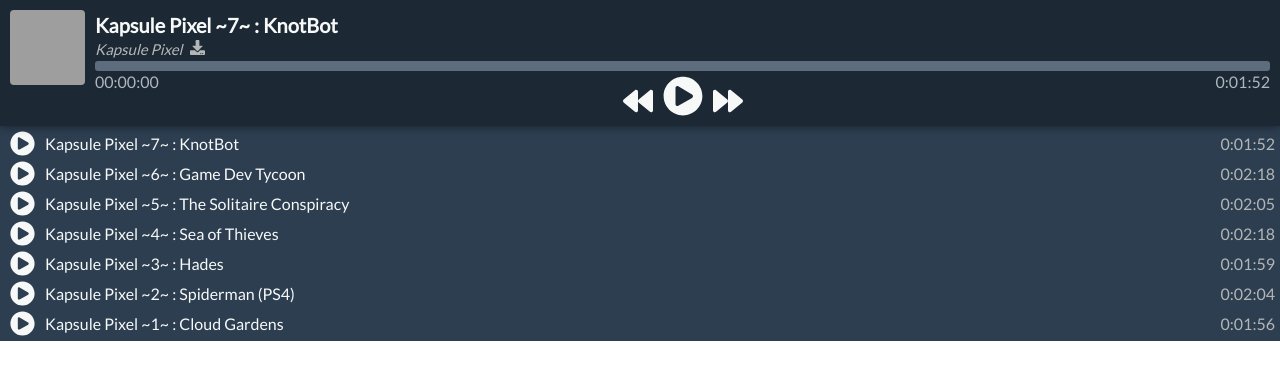
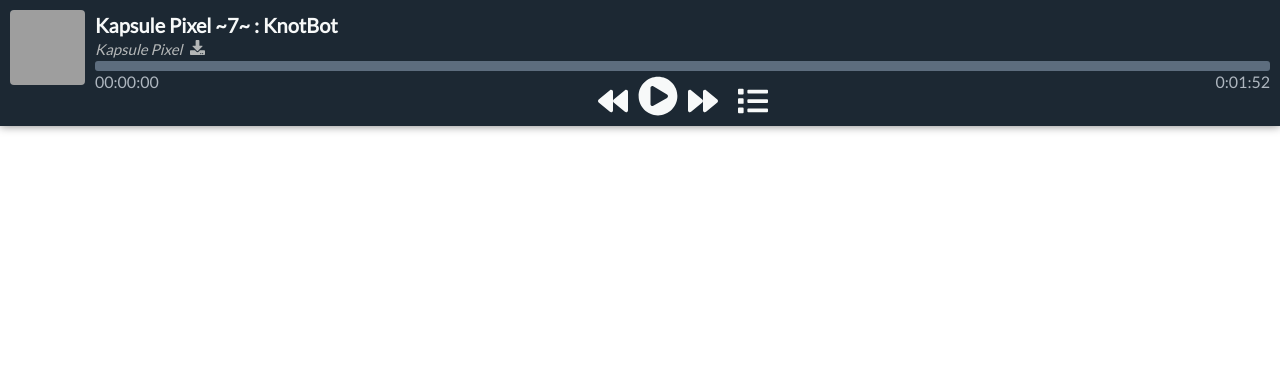
Before and after one commit to podCloud/player, a React (Create React App) app: page / in a window 1280 px wide. Shown: the top 380 px of the page. Built offline with nearby package versions, Linux system fonts and the light colour scheme; grey boxes are pictures that could not be loaded.

Commit message:
feat: add episodes list show/hide

```diff
--- a/src/App.js
+++ b/src/App.js
@@ -12,7 +12,7 @@ export default function App() {
 	let [playerStore, setPlayerStore] = useRecoilState(playerAtom);
 	let [currentTime, setCurrentTime] = useState("00:00:00");
 	let [pourcentageProgression, setPourcentageProgression] = useState("0%")
-	let [displayEpList, setDisplayEpList] = useState(true);
+	let [displayEpList, setDisplayEpList] = useState(false);
 
 	let audioPlayer = useRef(undefined);
 	let progressbar = useRef(undefined)
@@ -67,6 +67,10 @@ export default function App() {
 		updateTime();
 	}
 
+	function epList() {
+		setDisplayEpList(current => !current);
+	}
+
 	return (
 		<div className="player">
 			<div className="playerHead">
@@ -88,6 +92,7 @@ export default function App() {
 							alt={playerStore.paused ? "Reprendre " + playerStore.title : "Mettre en pause " + playerStore.title}
 							onClick={playPauseEp} />
 						<img src={"/forward.svg"} alt="+15s" onClick={plus15} />
+						<img src={"/list.svg"} alt="Liste des épisodes" onClick={epList} />
 					</div>
 				</div>
 			</div>
--- a/src/components/ep_list.css
+++ b/src/components/ep_list.css
@@ -1,5 +1,5 @@
 .epList {
-	max-height: 300px;
+	max-height: 215px;
 	overflow-y: scroll;
 	background-color: #2C3E50;
 }
```
Also changed, not shown: public/list.svg (added).
